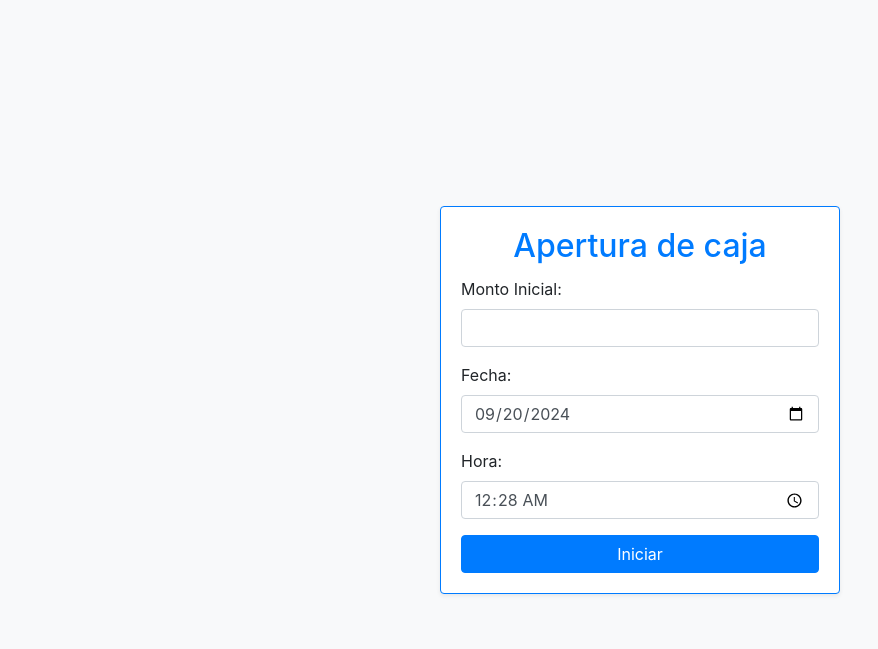
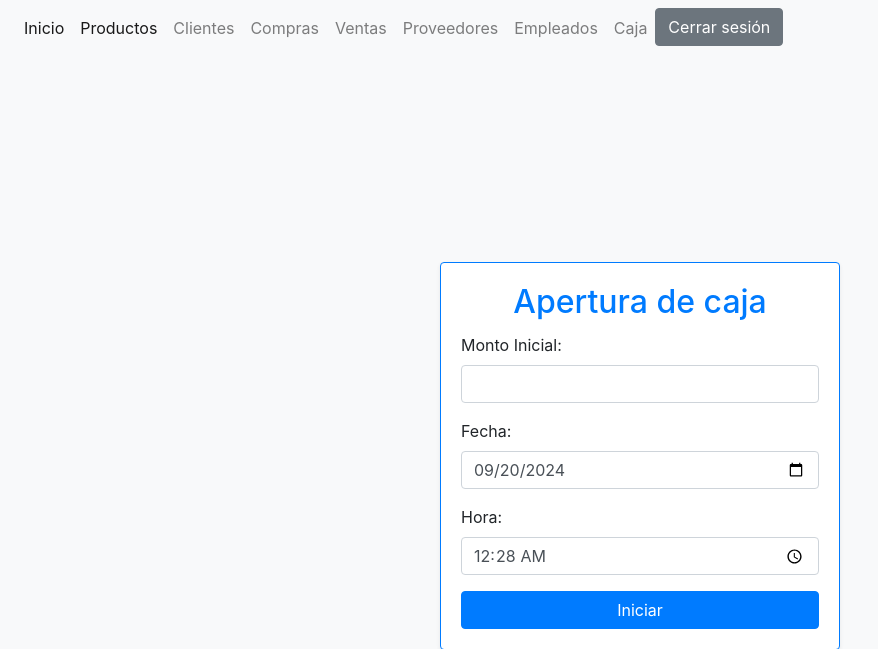
Before and after one commit to DanielFacundo22/Proyecto, a Django app: page /apertura_caja/ in a window 1280 px wide. Shown: the top 649 px of the page, without its empty margins (0-878 px from the left). Before the commit the page ends 595 px from the top, so only its background shows below. Run offline with Django 5.2, Linux system fonts and the light colour scheme; a user stored in the database is signed in; some libraries are stand-ins or nearby versions.

Commit message:
nuevo_comienzo

```diff
--- /dev/null
+++ b/sistema/stock/static/css/estilo_menu_caja.css
@@ -0,0 +1,10 @@
+
+/* Estilo para el menú desplegable al pasar el mouse */
+.dropdown:hover .dropdown-menu {
+    display: block;
+}
+
+/* Ocultar la flecha del dropdown */
+.dropdown > a::after {
+    display: none;
+}
--- a/sistema/stock/templates/apertura_caja.html
+++ b/sistema/stock/templates/apertura_caja.html
@@ -1,3 +1,8 @@
+{% extends "base.html" %}
+{% load static %}
+{% block titulo %}Inicio{% endblock %}
+
+{% block contenido %}
 <!DOCTYPE html>
 <html lang="es">
 <head>
@@ -45,3 +50,4 @@
     <script src="https://stackpath.bootstrapcdn.com/bootstrap/4.5.2/js/bootstrap.min.js"></script>
 </body>
 </html>
+{% endblock %}
--- a/sistema/stock/templates/base.html
+++ b/sistema/stock/templates/base.html
@@ -1,14 +1,12 @@
+{% load static %}
 {% load static %}
 <!doctype html>
 <html lang="en">
     <head>
-        <title> {% block titulo %}   {% endblock %} </title>
+        <title> {% block titulo %} {% endblock %} </title>
         <!-- Required meta tags -->
         <meta charset="utf-8" />
-        <meta
-            name="viewport"
-            content="width=device-width, initial-scale=1, shrink-to-fit=no"
-        />
+        <meta name="viewport" content="width=device-width, initial-scale=1, shrink-to-fit=no" />
 
         <!-- Bootstrap CSS v5.2.1 -->
         <link
@@ -17,35 +15,49 @@
             integrity="sha384-T3c6CoIi6uLrA9TneNEoa7RxnatzjcDSCmG1MXxSR1GAsXEV/Dwwykc2MPK8M2HN"
             crossorigin="anonymous"
         />
+        <link rel="stylesheet" href="{% static 'css/estilo_menu_caja.css' %}">
+
     </head>
 
     <body>
         <nav class="navbar navbar-expand navbar-light bg-light">
             <div class="nav navbar-nav">
+                <a class="nav-item nav-link active" href="{% url 'inicio' %}">Inicio</a>
+                <a class="nav-item nav-link active" href="{% url 'mostrar_articulos' %}">Productos</a>
+                <a class="nav-item nav-link" href="{% url 'mostrar_clientes' %}">Clientes</a>
+                <a class="nav-item nav-link" href="{% url 'mostrar_compras' %}">Compras</a>
+                <a class="nav-item nav-link" href="{% url 'mostrar_ventas' %}">Ventas</a>
+                <a class="nav-item nav-link" href="{% url 'mostrar_proveedores' %}">Proveedores</a>
+                <a class="nav-item nav-link" href="{% url 'mostrar_empleados' %}">Empleados</a>
 
-                <a class="nav-item nav-link active" href="{% url "inicio" %}">Inicio</a>
-                <a class="nav-item nav-link active" href="{% url "mostrar_articulos" %}">Articulos</a>
-                <a class="nav-item nav-link" href="{% url "mostrar_clientes" %}">Clientes</a>
-                <a class="nav-item nav-link" href="{% url "mostrar_compras" %}">Compras</a>
-                <a class="nav-item nav-link" href="{% url "mostrar_ventas" %}">Ventas</a>
-                <a class="nav-item nav-link" href="{% url "mostrar_proveedores" %}">Proveedores</a>
-                <a class="nav-item nav-link" href="{% url "mostrar_empleados" %}">Empleados</a>
+                <!-- menu caja-->
+                <div class="dropdown">
+                    <a class="nav-link" href="#" role="button" id="dropdownCaja">
+                        Caja
+                    </a>
+                    <ul class="dropdown-menu" aria-labelledby="dropdownCaja">
+                        <li><a class="dropdown-item" href="{% url 'apertura_caja' %}" onclick="seleccionarOpcion('abrir')">Abrir Caja</a></li>
+                        <li><a class="dropdown-item" href="{% url 'cierre_caja' %}" onclick="seleccionarOpcion('cerrar')">Cerrar Caja</a></li>
+                    </ul>
+                </div>
+
+                <!--Cierre sesion-->
                 <form action="{% url 'logout' %}" method="post" class="d-inline">
                     {% csrf_token %}
                     <button type="submit" class="btn btn-secondary">Cerrar sesión</button>
                 </form>
-
-
             </div>
         </nav>
 
         <div class="container">
             <div class="row">
                 <div class="col-12">
-                    {% block contenido %}  {% endblock %}
+                    {% block contenido %} {% endblock %}
                 </div>
             </div>
         </div>
+
+        <!-- Scripts de Bootstrap -->
         <script
             src="https://cdn.jsdelivr.net/npm/@popperjs/core@2.11.8/dist/umd/popper.min.js"
             integrity="sha384-I7E8VVD/ismYTF4hNIPjVp/Zjvgyol6VFvRkX/vR+Vc4jQkC+hVqc2pM8ODewa9r"
--- a/sistema/stock/templates/clientes/editar.html
+++ b/sistema/stock/templates/clientes/editar.html
@@ -5,7 +5,7 @@
 {% block contenido %}
 
 <div class="card">
-   <div class="card-header">Añadir cliente</div>
+   <div class="card-header">Editar cliente</div>
    <div class="card-body">
      <h4 class="card-title">Descripcion</h4>
      {% include "clientes/form.html" %}
--- a/sistema/stock/templates/clientes/form.html
+++ b/sistema/stock/templates/clientes/form.html
@@ -7,7 +7,7 @@
         <label for="" class="form-label">{{campo.label}}</label>
 
         <input type="text"
-        class="form-control"
+        class="form-controll"
         name="{{campo.name}}"
         id=""
         aria-describedby="helpId"
@@ -18,8 +18,6 @@
      </div>
     {% endfor %}
     <input
-        name=""
-        id=""
         class="btn btn-success"
         type="submit"
         value="Guardar"
--- a/sistema/stock/templates/proveedores/mostrar.html
+++ b/sistema/stock/templates/proveedores/mostrar.html
@@ -44,7 +44,7 @@
   </div>
 </div><br>
 <a
-  name="agregar" class="btn btn-success" href="{% url "crear_proveedores" %}" role="button">Agregar articulo</a
+  name="agregar" class="btn btn-success" href="{% url "crear_proveedores" %}" role="button">Agregar Proveedor</a
 >
 
 </div>
--- a/sistema/stock/urls.py
+++ b/sistema/stock/urls.py
@@ -10,6 +10,8 @@ urlpatterns = [
 
     ##Apertura caja
     path('apertura_caja/', views.apertura_caja, name='apertura_caja'),
+    ##Cierre caja
+    path("cierre_caja", views.cierre_caja, name="cierre_caja"),
 
     ##Inicio
     path('inicio/', views.inicio, name='inicio'),
--- a/sistema/stock/views.py
+++ b/sistema/stock/views.py
@@ -2,7 +2,7 @@ from django.http import HttpResponse
 from django.shortcuts import render, redirect
 from django.contrib.auth import authenticate, login as auth_login
 from django.contrib import messages
-from django.contrib.auth.decorators import login_required
+from django.contrib.auth.decorators import login_required, permission_required
 from django.contrib.auth import logout
 from .models import *
 from .forms import *
@@ -15,7 +15,7 @@ def procesar_login(request):
         user = authenticate(request, username=username, password=password)
         if user is not None:
             auth_login(request, user)
-            return redirect('apertura_caja')  # Redirige a la página de inicio
+            return redirect('inicio')  # Redirige a la página de inicio
         else:
             messages.error(request, "Usuario o contraseña incorrecta")
     return render(request, "procesar_login.html")
@@ -24,6 +24,10 @@ def procesar_login(request):
 @login_required
 def apertura_caja(request):
     return render(request, "apertura_caja.html")
+
+def cierre_caja(request):
+    return render(request, "cierre_caja.html")
+
 @login_required
 def inicio(request):
     producto=Productos.objects.all()
```
Also changed, not shown: sistema/stock/templates/cierre_caja.html (+59 -0 lines).
